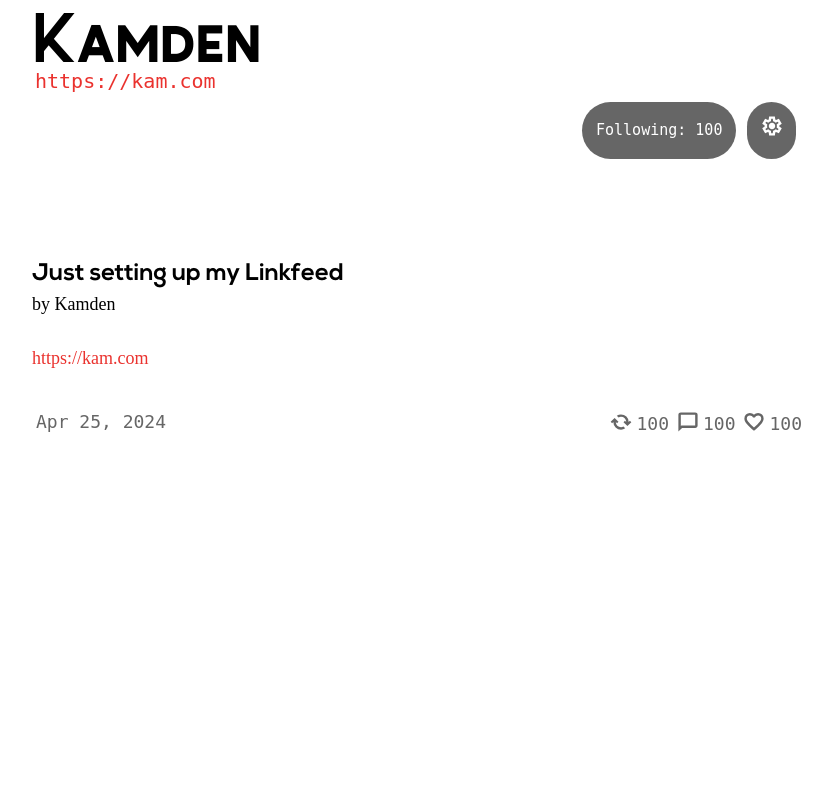
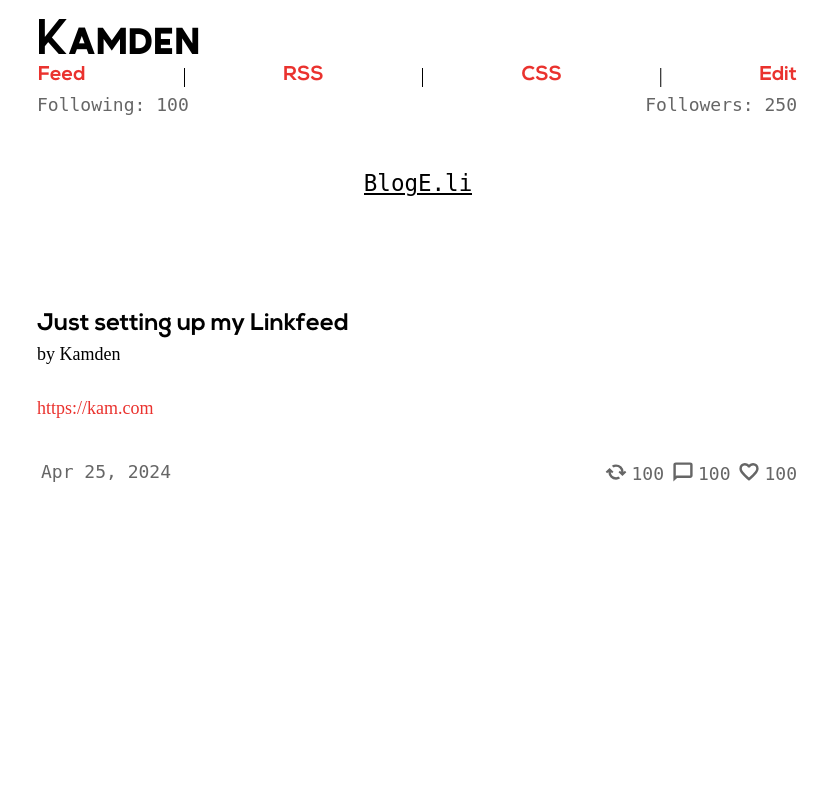
Before and after one commit to erichmond33/moondog, a Django app: a page that uses Linkfeed/templates/Linkfeed/layouts.html in a window 1280 px wide. Shown: the whole page, without its empty margins (223-1055 px from the left). Run offline with Django 4.2, Linux system fonts and the light colour scheme; data comes from the database, SQL or seed files in the repository; data that the repository does not hold is empty; some libraries are stand-ins or nearby versions; some web fonts are replaced.

Commit message:
much better header on profile

```diff
--- a/Linkfeed/static/Linkfeed/style.css
+++ b/Linkfeed/static/Linkfeed/style.css
@@ -30,11 +30,17 @@ body{
 	font-family: Rich-Georgia, 'Times New Roman', Times, serif, sans-serif;
 	font-size:20px;
 	line-height:30px;
+	padding: 5px;
+    padding-right: 1em;
+    padding-left: 1em;
 	background-color:#fff;
 	color:#000;
 	font-weight: 300;
 	overflow-y:scroll;
 	overflow-x: hidden;
+}
+.container-fluid {
+	padding: 0;
 }
 p {
 	font-size: 18px;
@@ -63,17 +69,26 @@ small,footer,dl#tweetlist dt{
 .mono {
 	font-family: mono;
 }
+.georgia {
+	font-family: Rich-Georgia;
+}
 .grey {
 	color:#666;
 }
 .white {
 	color: white;
 }
+.black {
+	color: black;
+}
 .nexa {
 	font-family: Nexa;
 }
 .small {
 	font-size: .75em;
+}
+.big {
+	font-size: 1.25em;
 }
 ul {
 	list-style: none;
@@ -127,7 +142,10 @@ pre {
 }
 
 #profile-link {
-	margin-left: 3px;
+	margin-left: 2px;
+	color: black;
+	text-decoration: underline;
+	/* color: #EA322E; */
 }
 
 .red-button {
@@ -169,12 +187,12 @@ pre {
 
 .header {
 	font-family: Sabado, sans-serif;
-    font-size: 3.5em;
+    font-size: 2.5em;
 	padding-bottom: 15px;
 	padding-top: 5px;
 	margin-bottom: 0px;
 	margin-top: 10px;
-	line-height: 80%;
+	/* line-height: 80%; */
 	border-radius: .25rem;
 }
 
@@ -195,7 +213,7 @@ pre {
 	text-decoration-thickness: 2px;
 }
 #username-header {
-	line-height: .8em;
+	line-height: .9em;
 	padding: 0;
 }
 
@@ -378,7 +396,7 @@ a.row-follow-button:hover {
 		background-color: #EA322E;
 	}
 	.header {
-		font-size:2em;
+		font-size:2.5em;
 	}
 	#row-follow {
 		font-size: 80%;
@@ -393,7 +411,7 @@ a.row-follow-button:hover {
 		font-size: 80%;
 	}
 	#profile-link {
-		font-size: 80%;
+		font-size: 1rem;
 	}
 }
 
--- a/Linkfeed/templates/Linkfeed/layouts.html
+++ b/Linkfeed/templates/Linkfeed/layouts.html
@@ -38,10 +38,11 @@
         {% endblock %}
     </div>
 
-    <div class="container-fluid px-3">
+    <div class="container-fluid">
             <!-- <div class="row"> -->
                 <!-- <div class="col-12" id="username-header-div"> -->
-                    <div id="username-header" class="header truncate-text">
+                    <!-- <div id="username-header" class="header truncate-text"> -->
+                    <h1 id="username-header" class="header truncate-text">
                     {% if request.resolver_match.url_name == 'current_user_profile' or request.resolver_match.url_name == 'profile' %}
                         <a href="{% url 'feed' profile.user.username %}">{{ profile.display_name }}</a>
                     {% elif request.resolver_match.url_name == 'current_user_feed' or request.resolver_match.url_name == 'feed' %}
@@ -51,27 +52,11 @@
                     {% else %}
                         <a href="{% url 'landing' %}">Linkfeed</a>
                     {% endif %}
-                    </div>
+                    </h1>
                 <!-- </div> -->
                 <!-- <div class="col-12"> -->
-                    <!-- <nav>
-                        <div id="nav-links"><a href="/#me">Me</a>
-                            <div>|</div><a href="/#now">Now</a>
-                            <div>|</div><a href="/#articles">Blog</a>
-                            <div>|</div><a href="/#book">Book</a>
-                            <div>|</div><a href="/#misc">Misc</a>
-                        </div>
-                    </nav> -->
-                    <style>#nav-links {
-                        display: flex;
-                        justify-content: space-between;
-                        align-items: center;
-                    }
-                    #nav-links a {
-                        font-family: Nexa;
-                    }
-
-                    </style>
+                    {% block stats %}
+                    {% endblock %}
                 <!-- </div> -->
                 <!-- <div class="col-2 d-flex justify-content-end align-items-center">
                     <button class="open-btn" id="open-btn" onclick="openNav()"><h1 id="nav-header" class="header">¬</h1></button>
--- a/Linkfeed/templates/Linkfeed/profile.html
+++ b/Linkfeed/templates/Linkfeed/profile.html
@@ -28,12 +28,42 @@
 {% endif %}
 {% endblock %}
 
+{% block stats %}
+<nav>
+    <div id="nav-links">
+        <a href="/#me"><span class="">Feed</span> <span class=""></span></a>
+        <div>|</div><a href="/#now">RSS<span class=""></span></a>
+        <div>|</div><a href="/#articles">CSS</a>
+        <div>|</div><a href="/#articles">Edit</a>
+    </div>
+</nav>
+<style>#nav-links {
+    display: flex;
+    justify-content: space-between;
+    align-items: center;
+    margin-left: 1px;
+}
+#nav-links a {
+    font-family: Nexa;
+}
+
+</style>
+{% endblock %}
+
 {% block body %}
 <div class="container-fluid">
-    <div class="row">
+    <!-- <div class="row">
             <div class="col-12">
-                <a class="mono truncate-text pl-0" id="profile-link" target="_blank" href="{{profile.link}}">{{profile.link}}</a>
+                <p><a class="black truncate-text" id="profile-link" target="_blank" href="{{profile.link}}">{{profile.link}}</a></p>
             </div>
+    </div> -->
+    <div class="d-flex justify-content-between mono grey ml-auto">
+        <p class="m-0 ">Following: 100</p>
+        <!-- <div class="">&nbsp;&nbsp;&nbsp;</div> -->
+        <p class="m-0 ">Followers: 250</p>
+    </div>
+    <div class="d-flex justify-content-center align-items-center mt-5">
+        <p class=""><a class="big mono truncate-text" id="profile-link" target="_blank" href="{{profile.link}}">BlogE.li</a></p>
     </div>
     <!--<div class="row my-4" id="row-follow">
          <div class="col d-flex justify-content-around">
@@ -74,12 +104,10 @@
             </script>
         </div>
     </div> -->
-    <div class="d-flex justify-content-end">
-        <!-- <div class="d-flex"> -->
+    <!-- <div class="d-flex justify-content-end">
             <a class="button-circle"><span class="small white mono">Following: 100</span></a>
-        <!-- </div> -->
-        <a class="button-circle"><img src="{% static 'Linkfeed/settings.svg' %}" class="svg"></a>
-    </div>
+            <a class="button-circle"><img src="{% static 'Linkfeed/settings.svg' %}" class="svg"></a>
+    </div> -->
 </div>
 
 <div id="posts" class="mt-5">
```
